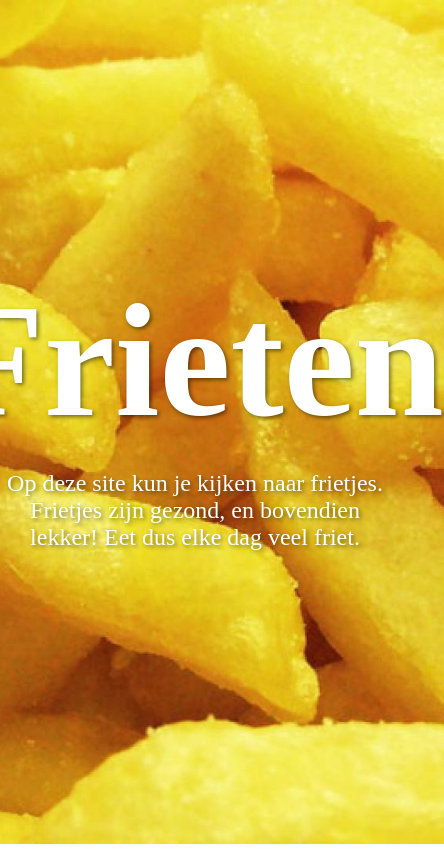
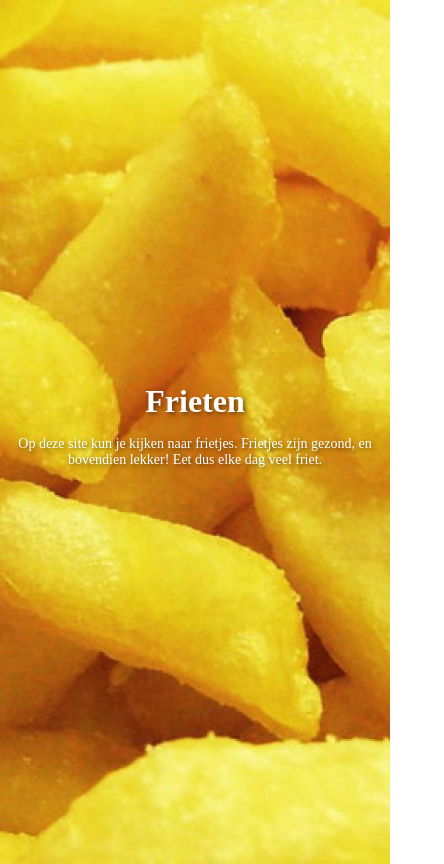
Before and after one commit to Thomasgerardu/static_thomasgerardu.github.io, a plain HTML site: page index.html in a window 390 px wide. Shown: the whole page, 444 px wide, since content can reach past the window. Drawn offline with Linux system fonts and the light colour scheme.

Commit message:
mobile friendly

```diff
--- a/styles.css
+++ b/styles.css
@@ -5,17 +5,18 @@ body {
     display: flex;
     justify-content: center;
     align-items: center;
-    background-image: url('img/Echte-Belgische-Frieten.jpg');
+    background-image: url('./img/Echte-Belgische-Frieten.jpg'); /* Adjust the path as necessary */
     background-size: cover;
     background-position: center;
     background-repeat: no-repeat;
     color: white;
     text-align: center;
     flex-direction: column; /* This ensures the column layout */
+    padding: 10px; /* Add padding for small screens */
 }
 
 h1 {
-    font-size: 10rem; /* Adjust the size as needed */
+    font-size: 15rem; /* Adjust the size as needed */
     text-shadow: 2px 2px 4px rgba(0, 0, 0, 0.5);
     margin: 0; /* Remove margin to avoid extra space */
 }
@@ -25,3 +26,22 @@ p {
     text-shadow: 2px 2px 4px rgba(0, 0, 0, 0.5);
     margin-top: 1rem; /* Add space between heading and paragraph */
 }
+
+/* Media Queries for Responsive Design */
+@media (max-width: 768px) {
+    h1 {
+        font-size: 3rem;
+    }
+    p {
+        font-size: 1rem;
+    }
+}
+
+@media (max-width: 480px) {
+    h1 {
+        font-size: 2rem;
+    }
+    p {
+        font-size: 0.875rem;
+    }
+}
```
